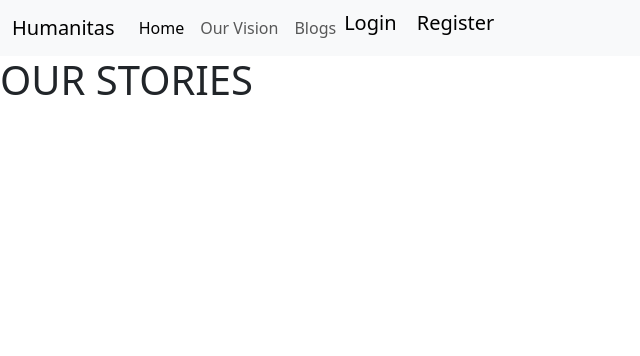
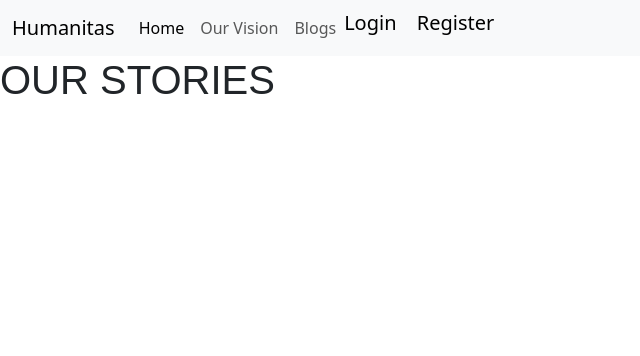
Before and after one commit to Sinha5714/humanitas_django_pp4, a Django app: page /blog/ in a window 1280 px wide. Shown: the top 356 px of the page, without its empty margins (0-640 px from the left). Run offline with Django 3.2, Linux system fonts and the light colour scheme; data that the repository does not hold is empty; some libraries are stand-ins or nearby versions.

Commit message:
Linked static file and check its loading

```diff
--- a/static/css/style.css
+++ b/static/css/style.css
@@ -0,0 +1,3 @@
+h1 {
+    font-family: fantasy;
+}
--- a/templates/base.html
+++ b/templates/base.html
@@ -1,3 +1,4 @@
+{% load static %}
 <!DOCTYPE html>
 <html lang="en">
 
@@ -10,7 +11,7 @@
     <!-- Bootstrap CSS-->
     <link href="https://cdn.jsdelivr.net/npm/bootstrap@5.3.0-alpha3/dist/css/bootstrap.min.css" rel="stylesheet"
         integrity="sha384-KK94CHFLLe+nY2dmCWGMq91rCGa5gtU4mk92HdvYe+M/SXH301p5ILy+dN9+nJOZ" crossorigin="anonymous">
-
+    <link href="{% static 'css/style.css' %}" type="text/css" rel="stylesheet">
     <title>Humanitas</title>
 </head>
 
```
